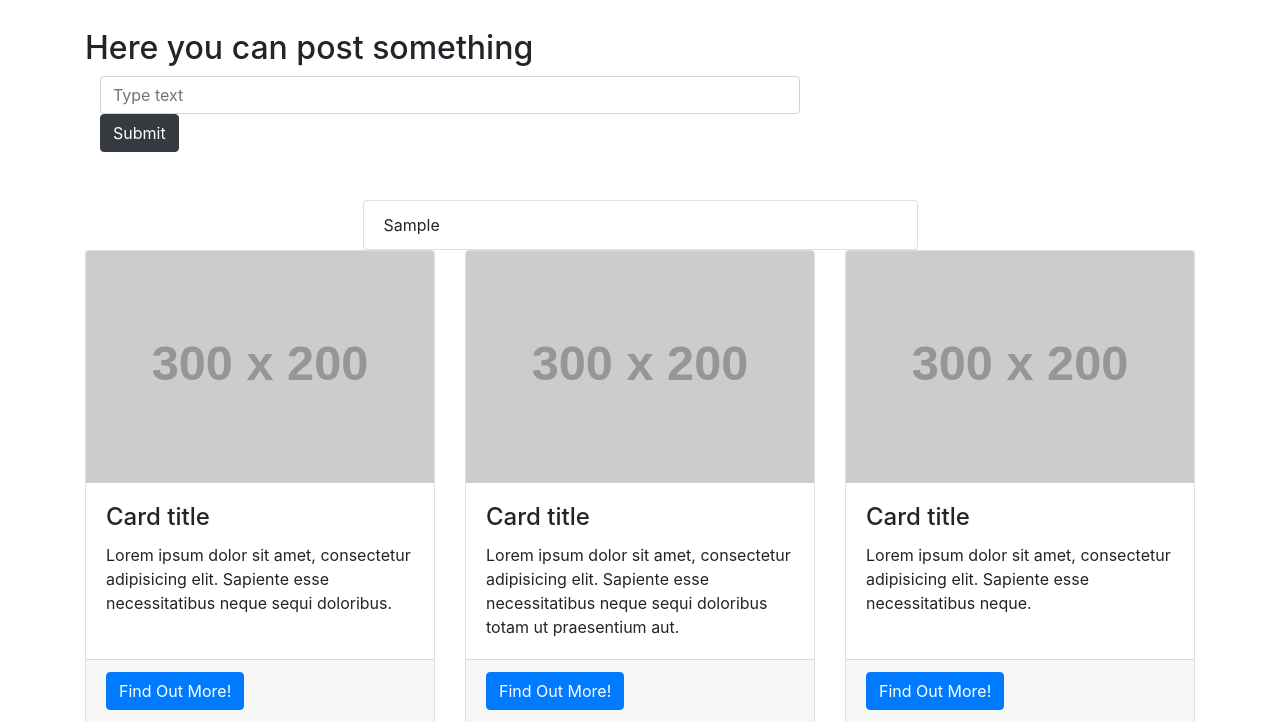
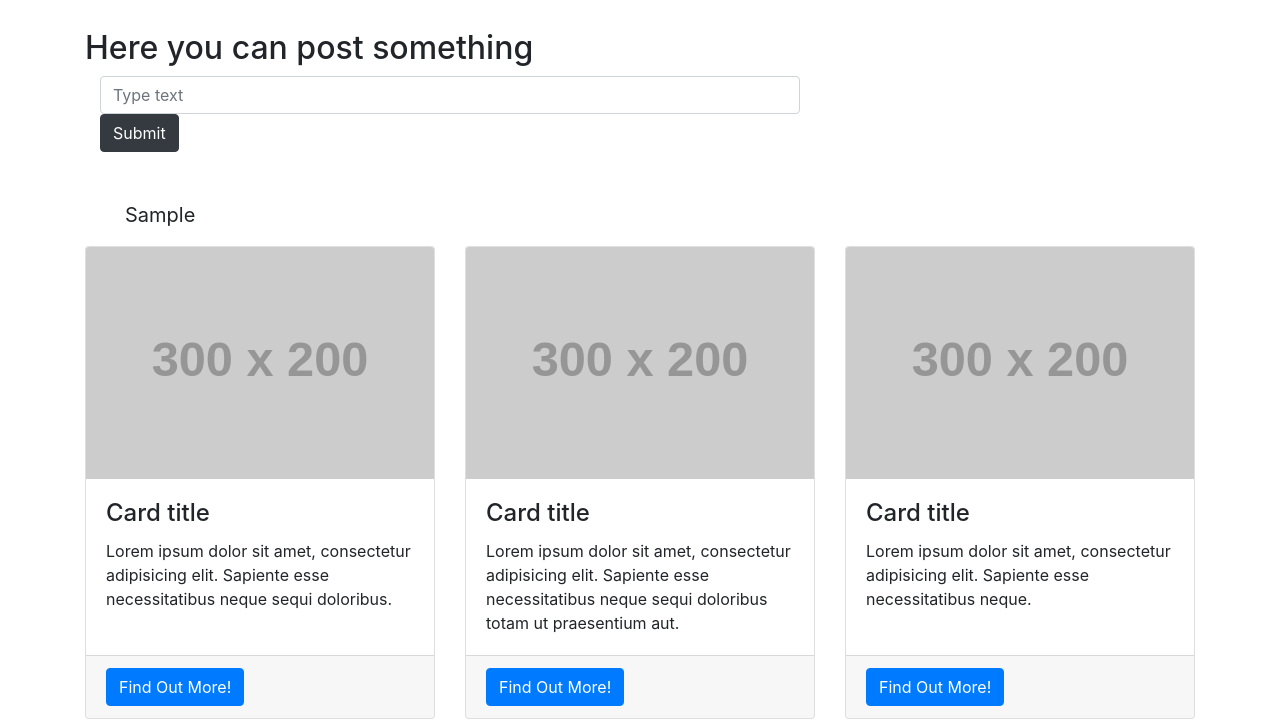
Before and after one commit to Aljosa12/finalproject, a Flask app: template templates/main_page.html in a window 1280 px wide. Shown: the part 410-1132 px from the top of the page. Run offline with Flask 2, Linux system fonts and the light colour scheme; the template is opened without the code that fills it: most values are stand-ins (such as "Sample title", 1, 10 or a date in 2020); grey boxes labelled with a size stand in for pictures from a placeholder-image service; some libraries are stand-ins or nearby versions.

Commit message:
first repository

```diff
--- a/templates/main_page.html
+++ b/templates/main_page.html
@@ -70,9 +70,9 @@
     </div>
 
     {% for item in users_2 %}
-             <div style="width: 50%; margin: auto;">
-                <ul class="list-group">
-                    <li class="list-group-item">{{ item.user_post }}</a></li>
+             <div style="left: 20%;">
+                <ul style="list-style-type:none; font-size: 20px;">
+                    <li>{{ item.user_post }}</li>
                 </ul>
              </div>
     {% endfor %}
```
